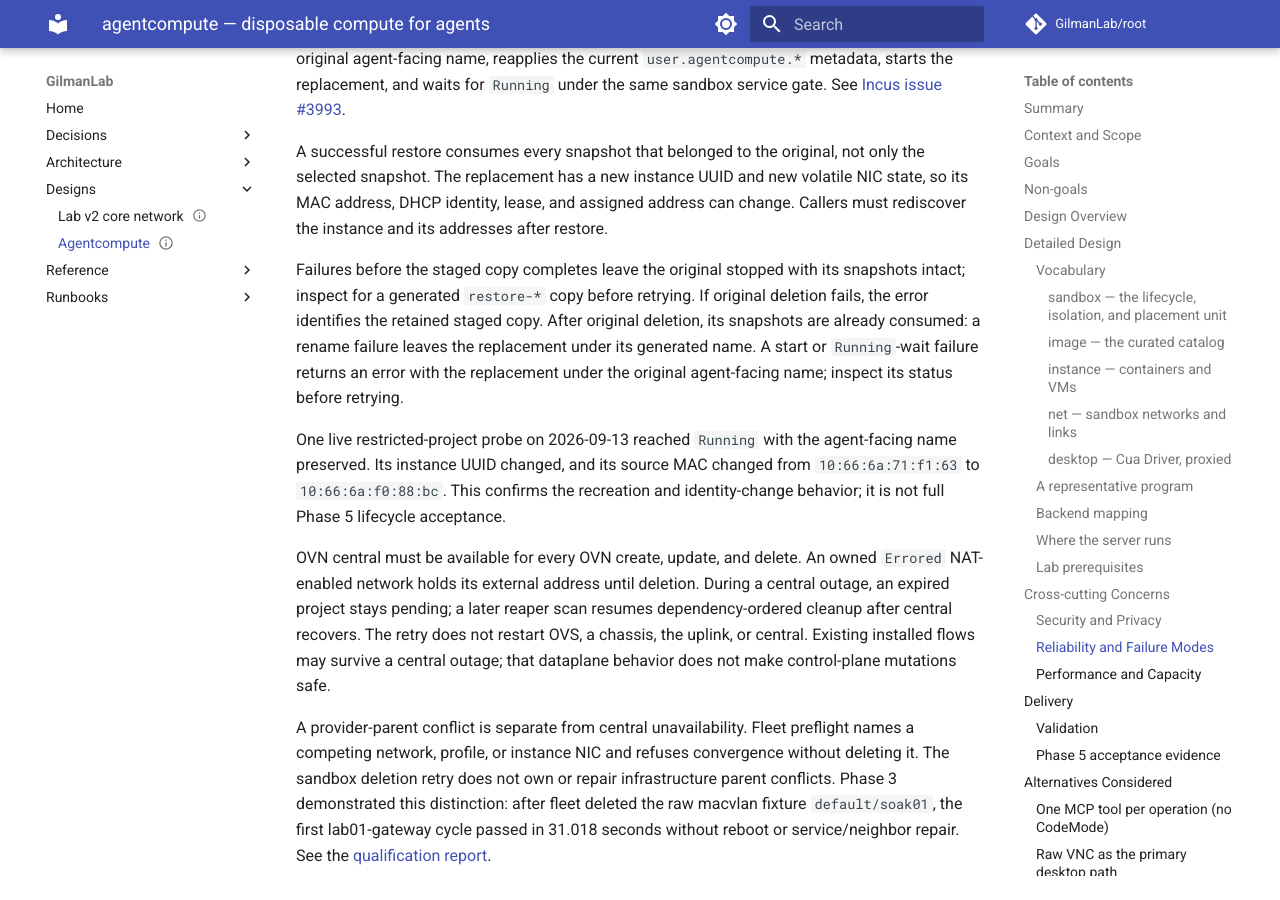
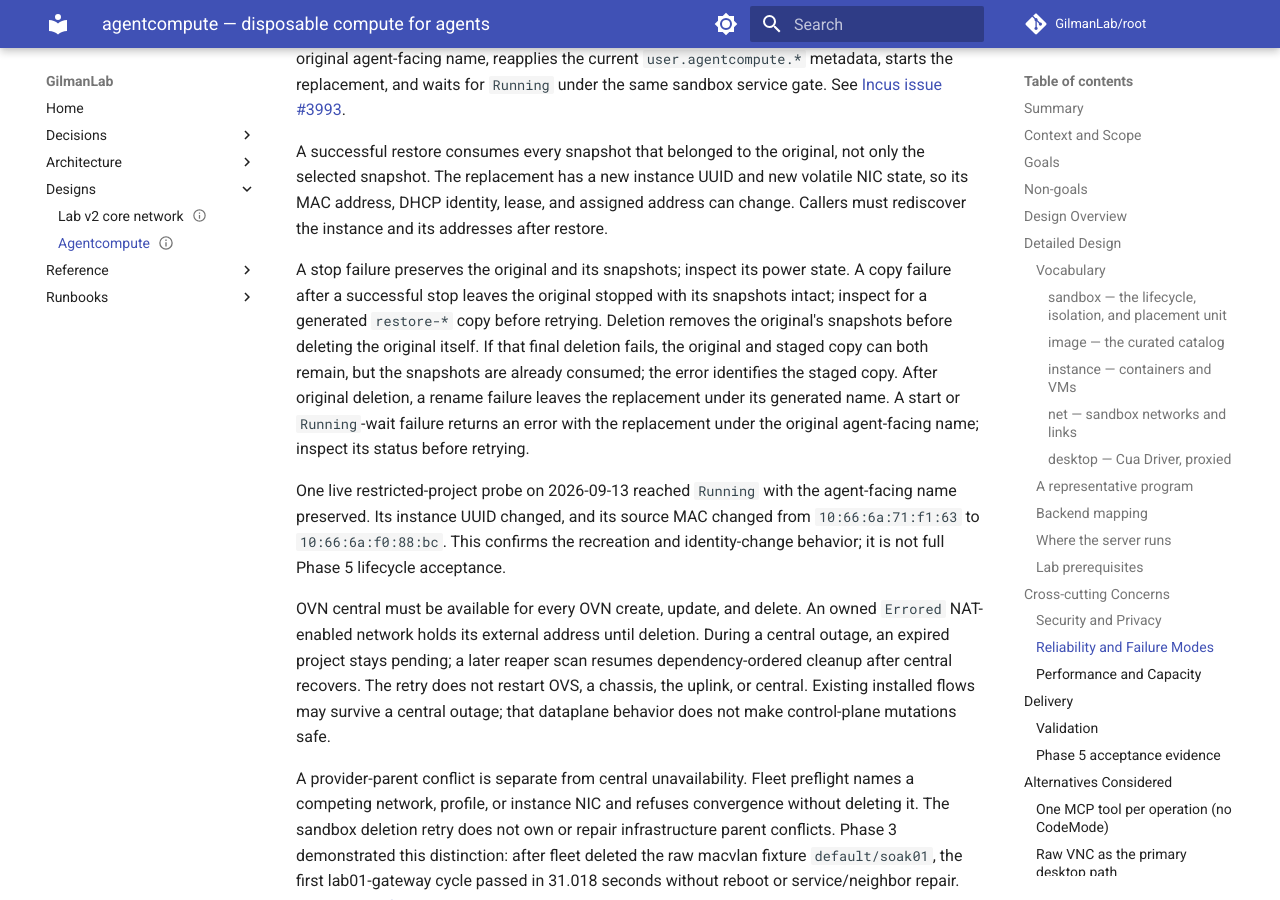
Before and after one commit to GilmanLab/root, an MkDocs documentation site: the page built from docs/docs/designs/agentcompute.md, in a window 1280 px wide and 900 px high, scrolled down 13537 px. Built offline with MkDocs 1.6.1 and Material for MkDocs 9.7.7, drawn with Linux system fonts in a browser that asks for light colours; comment, search, counter and statistics services are not loaded; some of the changed text lies outside the part shown.

Commit message:
docs(agentcompute): record qualified image and recovery boundaries

```diff
--- a/docs/docs/designs/agentcompute.md
+++ b/docs/docs/designs/agentcompute.md
@@ -472,10 +472,13 @@ new volatile NIC state, so its MAC address, DHCP identity, lease, and assigned
 address can change. Callers must rediscover the instance and its addresses
 after restore.
 
-Failures before the staged copy completes leave the original stopped with its
-snapshots intact; inspect for a generated `restore-*` copy before retrying. If
-original deletion fails, the error identifies the retained staged copy. After
-original deletion, its snapshots are already consumed: a rename failure leaves
+A stop failure preserves the original and its snapshots; inspect its power
+state. A copy failure after a successful stop leaves the original stopped with
+its snapshots intact; inspect for a generated `restore-*` copy before retrying.
+Deletion removes the original's snapshots before deleting the original itself.
+If that final deletion fails, the original and staged copy can both remain,
+but the snapshots are already consumed; the error identifies the staged copy.
+After original deletion, a rename failure leaves
 the replacement under its generated name. A start or `Running`-wait failure
 returns an error with the replacement under the original agent-facing name;
 inspect its status before retrying.
@@ -832,6 +835,12 @@ and successful qualification do not silently accept an ADR.
   This removes synthetic session cursors, not input or the native cursor.
   Image qualification now requires whole-desktop pixels to change after
   launching Text Editor; a black-frame heuristic would miss a coloured freeze.
+  The fresh private bake from commit `cb7f8c6d80bf1e66ea75ce28f07510db9636c34e`
+  passed that live-pixel check. Its Ubuntu desktop OCI digest is
+  `sha256:b2a83d7d70de2239de0bb04e255c96079446afb97ebcd36434892acefa5f8b0e`;
+  [catalog promotion #44](https://github.com/GilmanLab/agentcompute/pull/44)
+  records the qualified image references. The generated catalog commit was
+  signed by the integrating operator to satisfy branch policy; no bypass was used.
 - Fleet release installation now converges the public configuration, catalog,
   unit, and SSH pins in place, after artifact checks. It does not replace the
   service VM, rerun cloud-init, overwrite private credentials, or re-enroll
```
Also changed, not shown: docs/docs/runbooks/agentcompute.md (+11 -9 lines).
